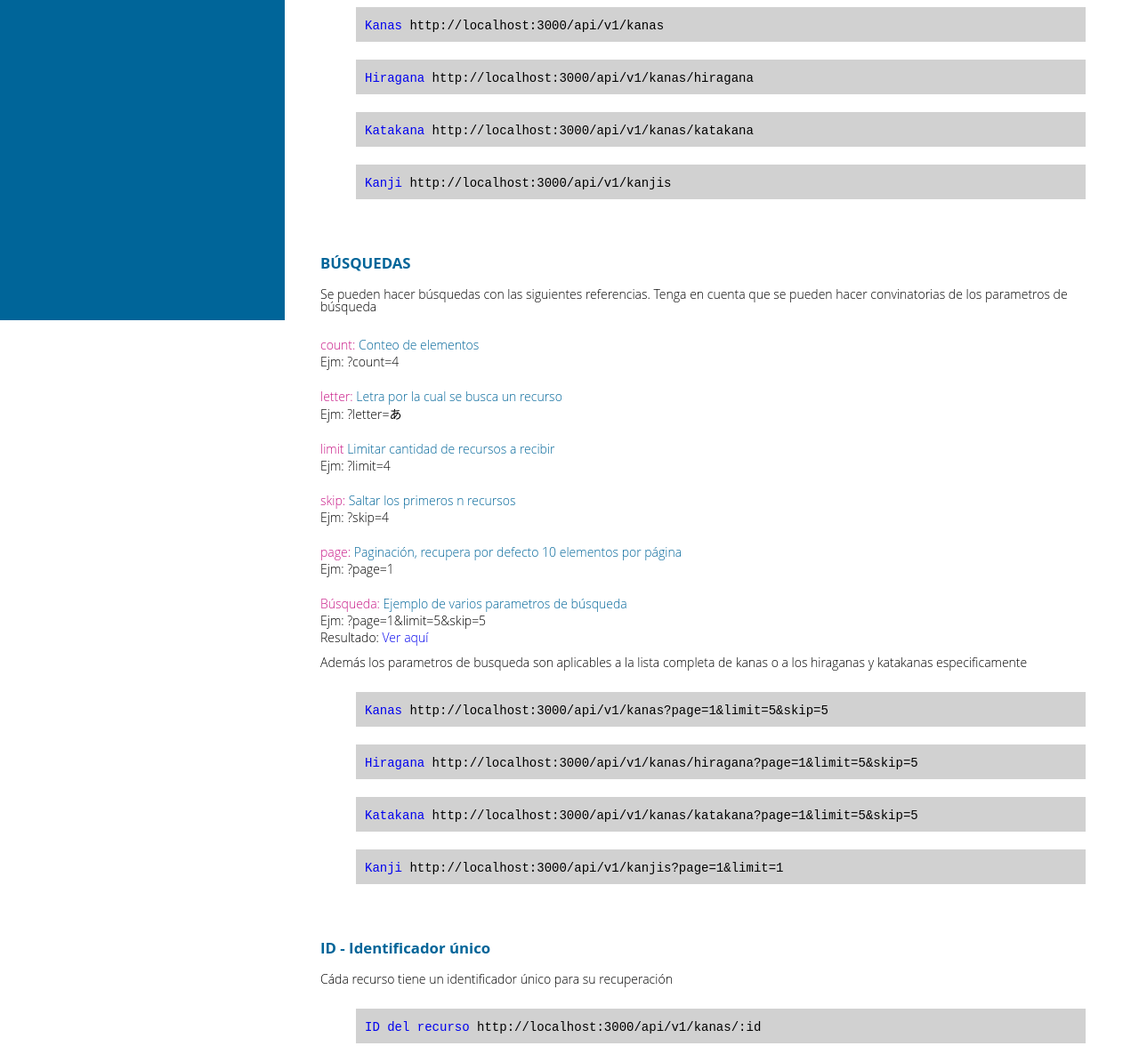
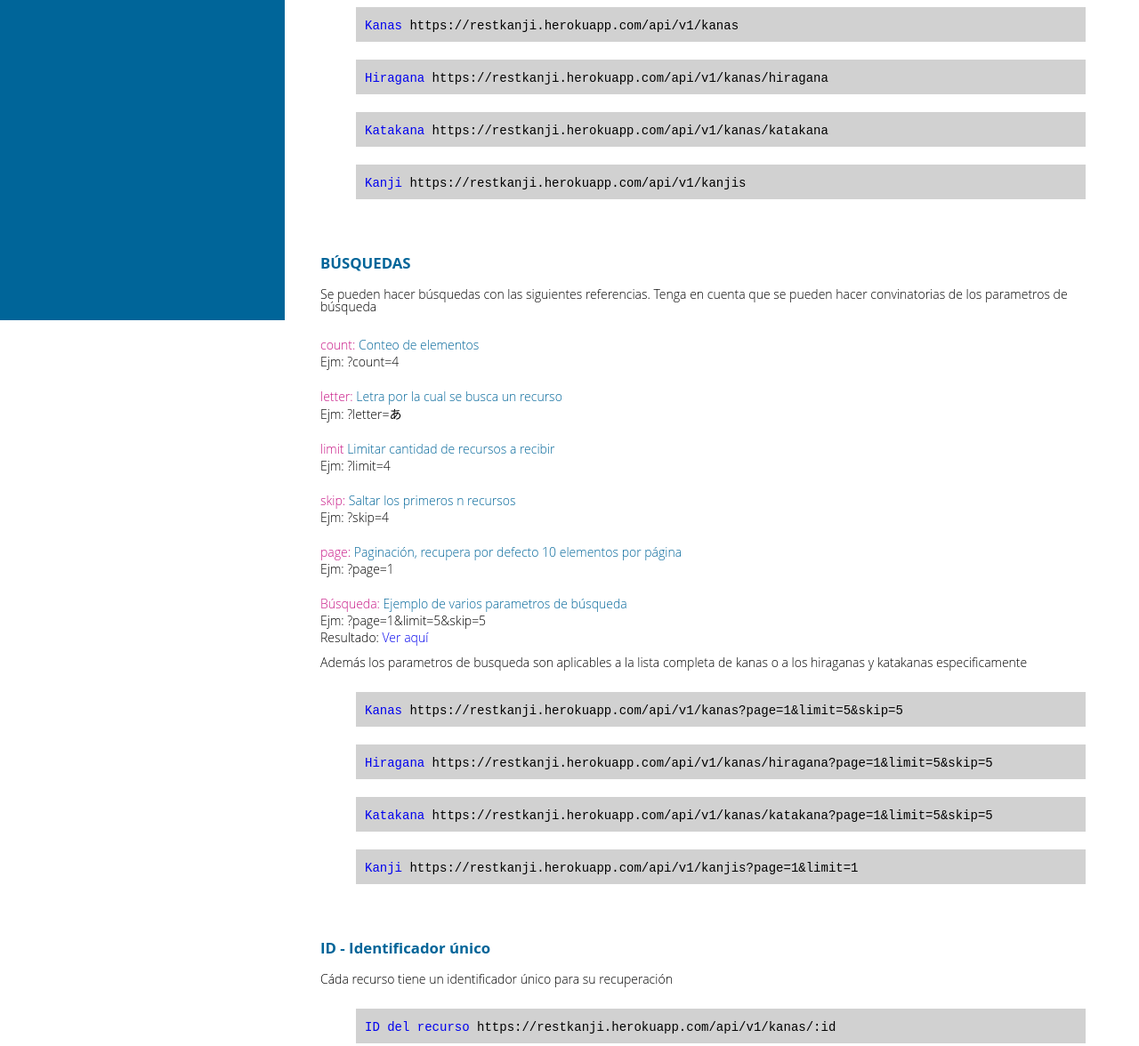
Before and after one commit to leojim06/RESTkanji, a website: page dist/index.html in a window 1280 px wide. Shown: the part 440-1616 px from the top of the page at 89% size. Drawn offline with Linux system fonts and the light colour scheme.

Commit message:
fix(index.html) Agregar URL de heroku

```diff
--- a/dist/index.html
+++ b/dist/index.html
@@ -43,26 +43,26 @@
           <h3 class="tm-blue-text">TODO LA INFORMACIÓN EN LOS RECURSOS</h3>
           <div class="tm-code-wrapper">
             <code>
-              <a href="http://localhost:3000/api/v1/kanas" target="_blank">Kanas</a>
-              http://localhost:3000/api/v1/kanas
+              <a href="https://restkanji.herokuapp.com/api/v1/kanas" target="_blank">Kanas</a>
+              https://restkanji.herokuapp.com/api/v1/kanas
             </code>
           </div>
           <div class="tm-code-wrapper">
             <code>
-              <a href="http://localhost:3000/api/v1/kanas/hiragana" target="_blank">Hiragana</a>
-              http://localhost:3000/api/v1/kanas/hiragana
+              <a href="https://restkanji.herokuapp.com/api/v1/kanas/hiragana" target="_blank">Hiragana</a>
+              https://restkanji.herokuapp.com/api/v1/kanas/hiragana
             </code>
           </div>
           <div class="tm-code-wrapper">
             <code>
-              <a href="http://localhost:3000/api/v1/kanas/katakana" target="_blank">Katakana</a>
-              http://localhost:3000/api/v1/kanas/katakana
+              <a href="https://restkanji.herokuapp.com/api/v1/kanas/katakana" target="_blank">Katakana</a>
+              https://restkanji.herokuapp.com/api/v1/kanas/katakana
             </code>
           </div>
           <div class="tm-code-wrapper">
             <code>
-              <a href="http://localhost:3000/api/v1/kanjis" target="_blank">Kanji</a>
-              http://localhost:3000/api/v1/kanjis
+              <a href="https://restkanji.herokuapp.com/api/v1/kanjis" target="_blank">Kanji</a>
+              https://restkanji.herokuapp.com/api/v1/kanjis
             </code>
           </div>
         </article>
@@ -100,33 +100,33 @@
               <dt class="tm-text-list-color">Búsqueda: </dt>
               <dd class="tm-text-list-color-desc">Ejemplo de varios parametros de búsqueda</dd>
               <dd>Ejm: ?page=1&limit=5&skip=5</dd>
-              <dd>Resultado: <a href="http://localhost:3000/api/v1/kanas/?page=1&limit=5&skip=5" target="_blank">Ver aquí</a></dd>
+              <dd>Resultado: <a href="https://restkanji.herokuapp.com/api/v1/kanas/?page=1&limit=5&skip=5" target="_blank">Ver aquí</a></dd>
             </div>
           </dl>
 
           <p>Además los parametros de busqueda son aplicables a la lista completa de kanas o a los hiraganas y katakanas especificamente</p>
           <div class="tm-code-wrapper">
             <code>
-              <a href="http://localhost:3000/api/v1/kanas?page=1&limit=5&skip=5" target="_blank">Kanas</a>
-              http://localhost:3000/api/v1/kanas?page=1&limit=5&skip=5
+              <a href="https://restkanji.herokuapp.com/api/v1/kanas?page=1&limit=5&skip=5" target="_blank">Kanas</a>
+              https://restkanji.herokuapp.com/api/v1/kanas?page=1&limit=5&skip=5
             </code>
           </div>
           <div class="tm-code-wrapper">
             <code>
-              <a href="http://localhost:3000/api/v1/kanas/hiragana?page=1&limit=5&skip=5" target="_blank">Hiragana</a>
-              http://localhost:3000/api/v1/kanas/hiragana?page=1&limit=5&skip=5
+              <a href="https://restkanji.herokuapp.com/api/v1/kanas/hiragana?page=1&limit=5&skip=5" target="_blank">Hiragana</a>
+              https://restkanji.herokuapp.com/api/v1/kanas/hiragana?page=1&limit=5&skip=5
             </code>
           </div>
           <div class="tm-code-wrapper">
             <code>
-              <a href="http://localhost:3000/api/v1/kanas/katakana?page=1&limit=5&skip=5" target="_blank">Katakana</a>
-              http://localhost:3000/api/v1/kanas/katakana?page=1&limit=5&skip=5
+              <a href="https://restkanji.herokuapp.com/api/v1/kanas/katakana?page=1&limit=5&skip=5" target="_blank">Katakana</a>
+              https://restkanji.herokuapp.com/api/v1/kanas/katakana?page=1&limit=5&skip=5
             </code>
           </div>
           <div class="tm-code-wrapper">
             <code>
-              <a href="http://localhost:3000/api/v1/kanjis?page=1&limit=1" target="_blank">Kanji</a>
-              http://localhost:3000/api/v1/kanjis?page=1&limit=1
+              <a href="https://restkanji.herokuapp.com/api/v1/kanjis?page=1&limit=1" target="_blank">Kanji</a>
+              https://restkanji.herokuapp.com/api/v1/kanjis?page=1&limit=1
             </code>
           </div>
         </article>
@@ -135,8 +135,8 @@
           <p>Cáda recurso tiene un identificador único para su recuperación</p>
           <div class="tm-code-wrapper">
             <code>
-              <a href="http://localhost:3000/api/v1/kanas/5938af64100bc91b9c47ea9f" target="_blank">ID del recurso</a>
-              http://localhost:3000/api/v1/kanas/:id
+              <a href="https://restkanji.herokuapp.com/api/v1/kanas/5938af64100bc91b9c47ea9f" target="_blank">ID del recurso</a>
+              https://restkanji.herokuapp.com/api/v1/kanas/:id
             </code>
           </div>
         </article>
```
